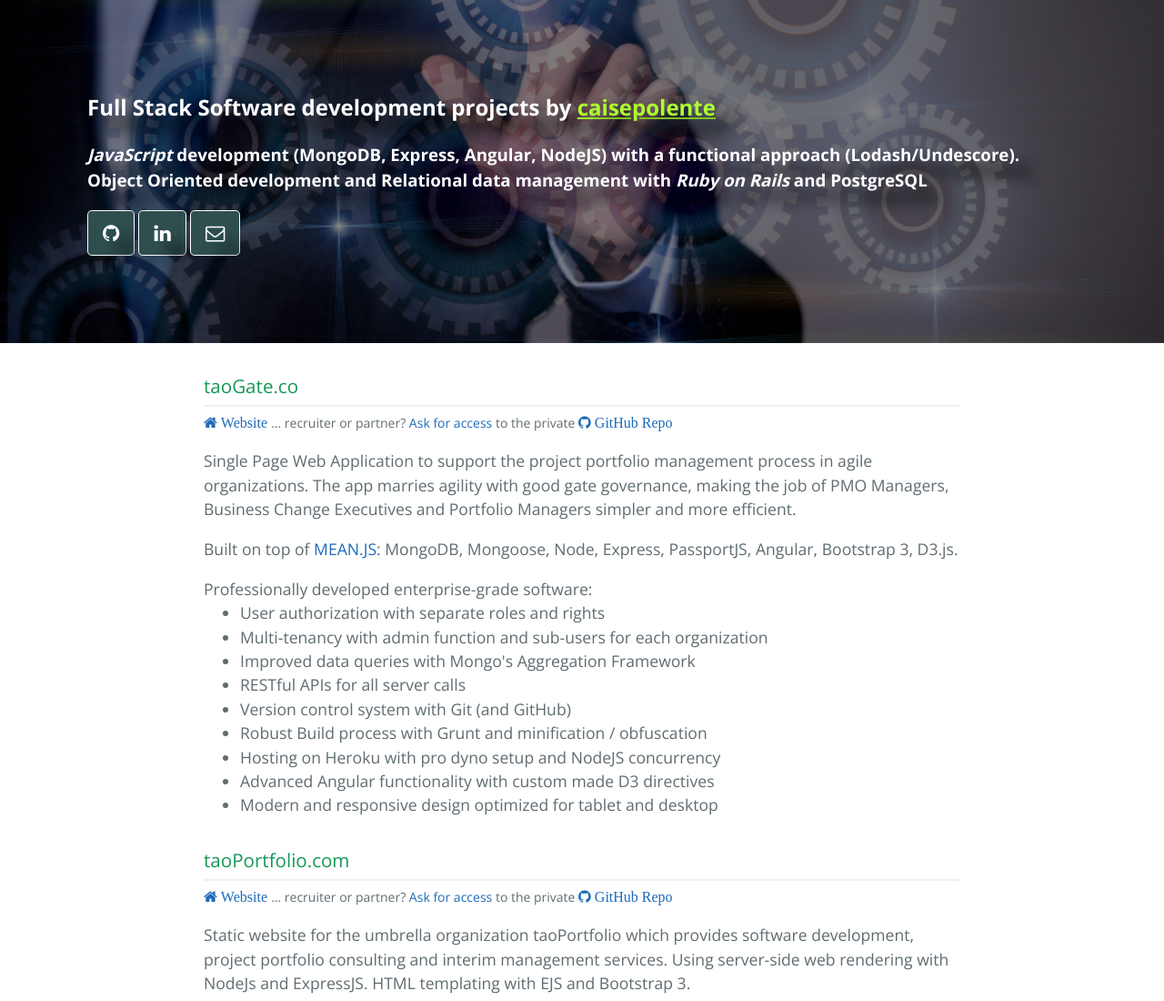
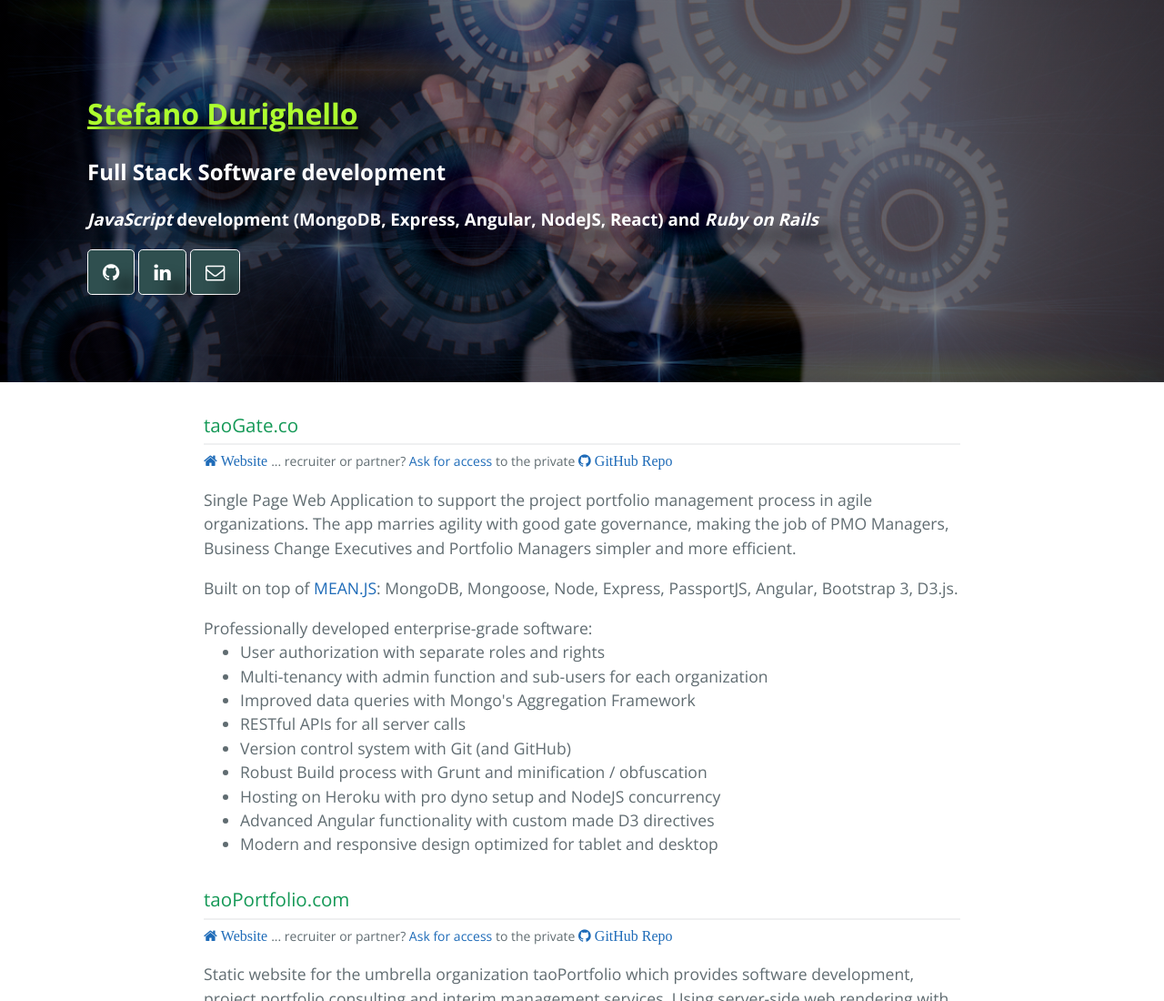
Before and after one commit to sdurighello/sdurighello.github.io, a plain HTML site: page index.html in a window 1280 px wide. Shown: the top 1100 px of the page at 91% size. Drawn offline with nearby package versions, Linux system fonts and the light colour scheme.

Commit message:
update github address and minor content changes

```diff
--- a/index.html
+++ b/index.html
@@ -12,13 +12,14 @@
   </head>
   <body>
     <section class="page-header">
+      <h1>
+        <a href="https://github.com/stefanodurighello" style="color: greenyellow; text-decoration: underline;">Stefano Durighello</a>
+      </h1>
       <h2>
-        Full Stack Software development projects by
-        <a href="https://github.com/caisepolente" style="color: greenyellow; text-decoration: underline;">caisepolente</a>
+        Full Stack Software development
       </h2>
       <h3>
-        <em>JavaScript</em> development (MongoDB, Express, Angular, NodeJS) with a functional approach (Lodash/Undescore).
-        Object Oriented development and Relational data management with  <em>Ruby on Rails</em> and PostgreSQL</h3>
+        <em>JavaScript</em> development (MongoDB, Express, Angular, NodeJS, React) and  <em>Ruby on Rails</em></h3>
       <a class="btn" href="https://github.com/stefanodurighello" style="text-align: center">
         <i class="fa fa-github fa-lg"></i>
       </a>
```
